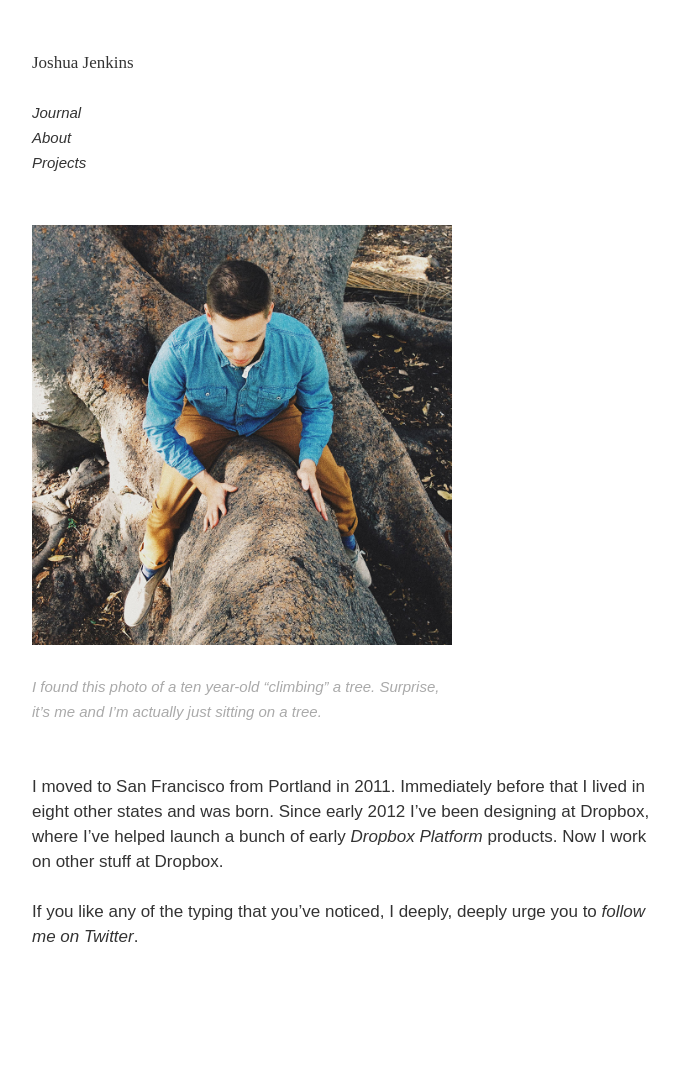
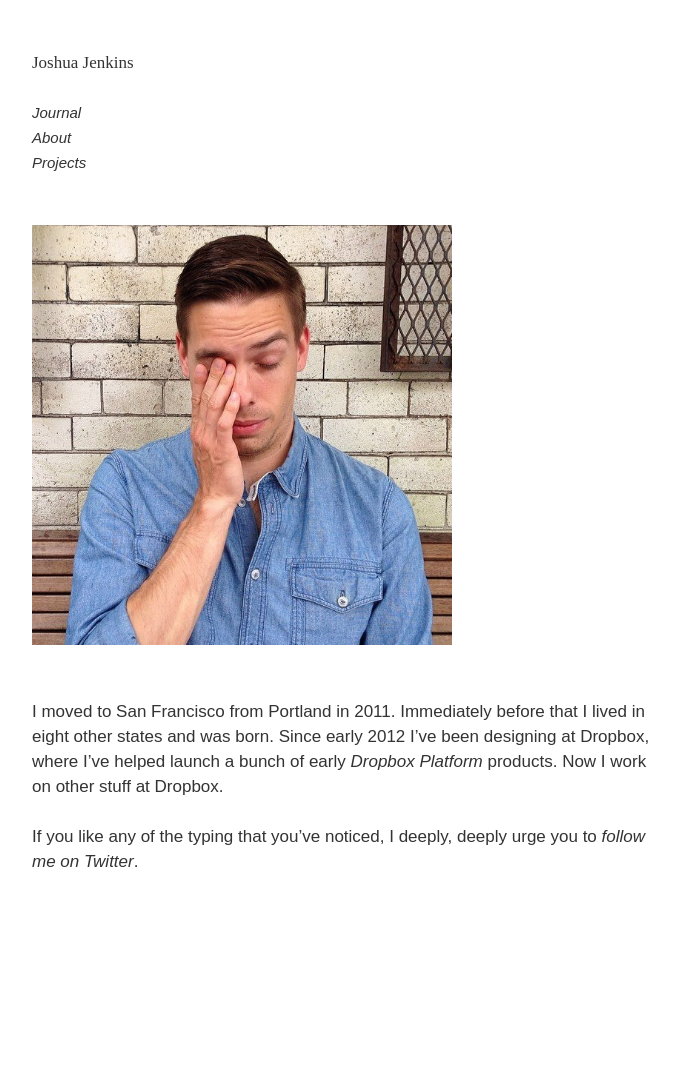
Before and after one commit to joshuajenkins/joshuajenkins.github.io, a Jekyll site: the page built from about/index.html, in a window 1280 px wide. Shown: the whole page, without its empty margins (293-972 px from the left). Built offline with Jekyll 4.4.1, drawn with Linux system fonts in a browser that asks for light colours; some web fonts are replaced; after the commit the page ends 999 px from its top, so only the background shows below that.

Commit message:
New photo

```diff
--- a/about/index.html
+++ b/about/index.html
@@ -5,8 +5,7 @@ date:   2014-04-20 20:17:32
 ---
 
 <div class="photo">
-	<img src="/img/photo-tree.jpg">
-	<p>I found this photo of a ten year-old &ldquo;climbing&rdquo; a tree. Surprise, it&rsquo;s me and I&rsquo;m actually just sitting on a tree.</p>
+	<img src="/img/photo-brunch.jpg">
 </div>
 
 <p>I moved to San Francisco from Portland in 2011. Immediately before that I lived in eight other states and was born. Since early 2012 I&rsquo;ve been designing at Dropbox, where I&rsquo;ve helped launch a bunch of early <a href="http://dropbox.com/developers">Dropbox Platform</a> products. Now I work on other stuff at Dropbox.</p>
```
Also changed, not shown: img/photo-brunch.jpg (added).
